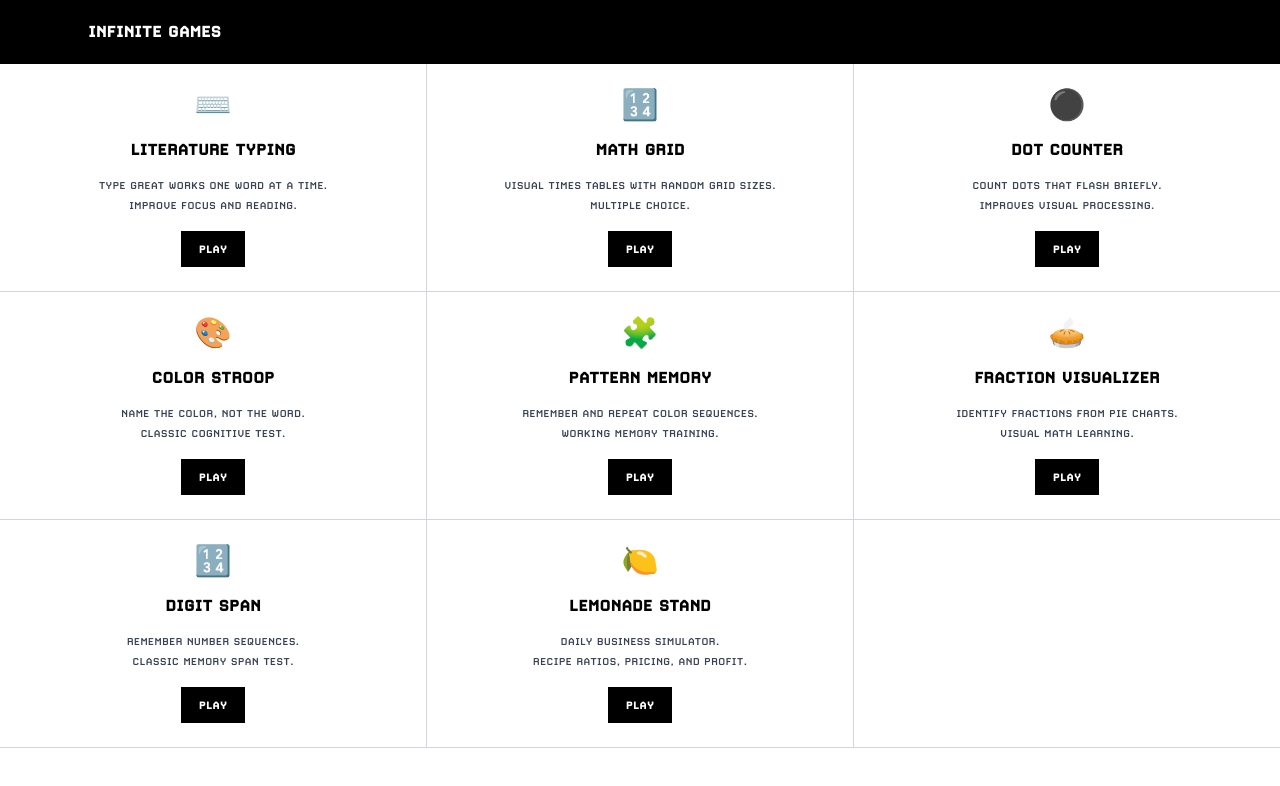
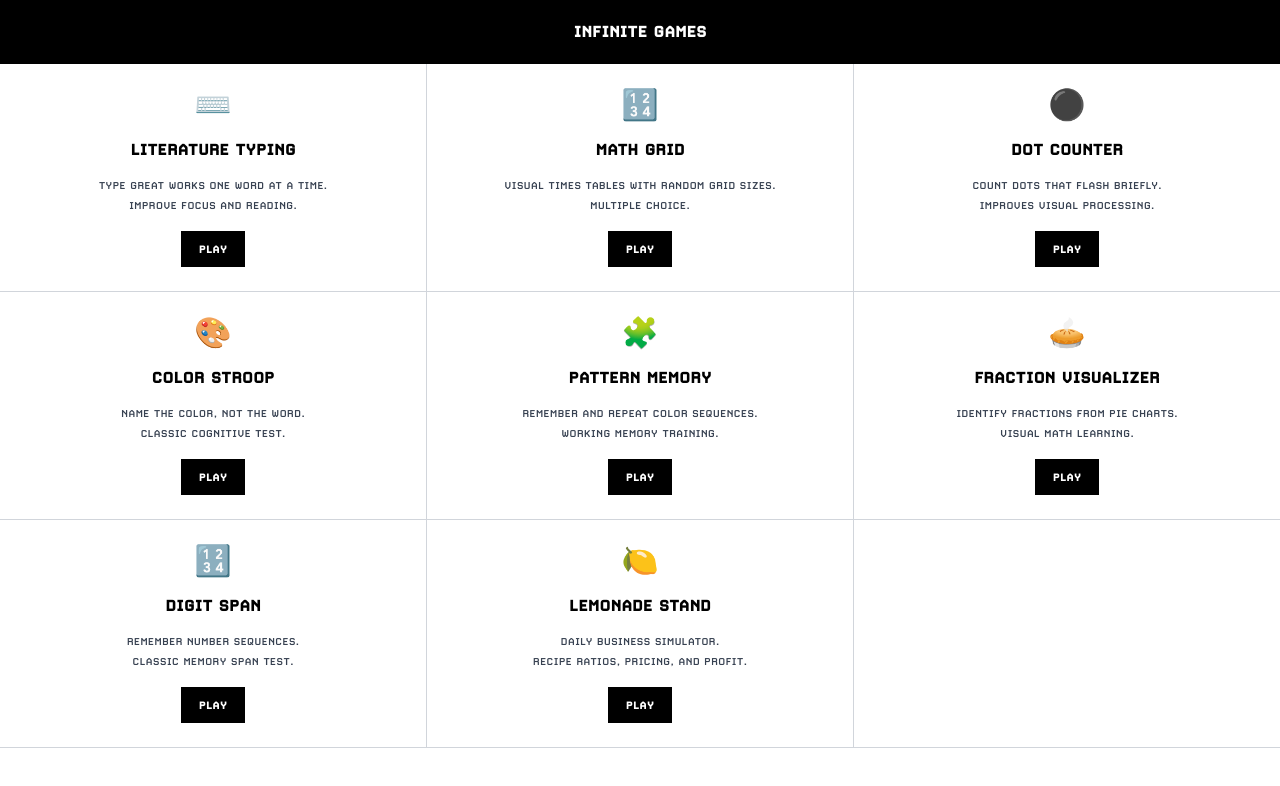
Before and after one commit to jckbtchr-vv/vv-games-minimal, a Next.js app: page / in a window 1280 px wide. Shown: the top 786 px of the page. Built offline with nearby package versions, Linux system fonts and the light colour scheme.

Commit message:
Center nav title and fix vertical scroll by removing duplicate min-h-screen wrapper

```diff
--- a/src/app/layout.tsx
+++ b/src/app/layout.tsx
@@ -17,7 +17,7 @@
       <body className="min-h-screen bg-white">
           <nav className="bg-black sticky top-0 z-50">
           <div className="max-w-6xl mx-auto px-4 sm:px-6">
-            <div className="flex items-center justify-between h-16">
+            <div className="flex items-center justify-center h-16">
               <a href="/" className="flex items-center">
                 <span className="text-lg font-bold mono uppercase text-white">
                   INFINITE GAMES
@@ -26,9 +26,7 @@
             </div>
           </div>
         </nav>
-        <div className="min-h-screen">
-          {children}
-        </div>
+        {children}
       </body>
     </html>
   )
```
